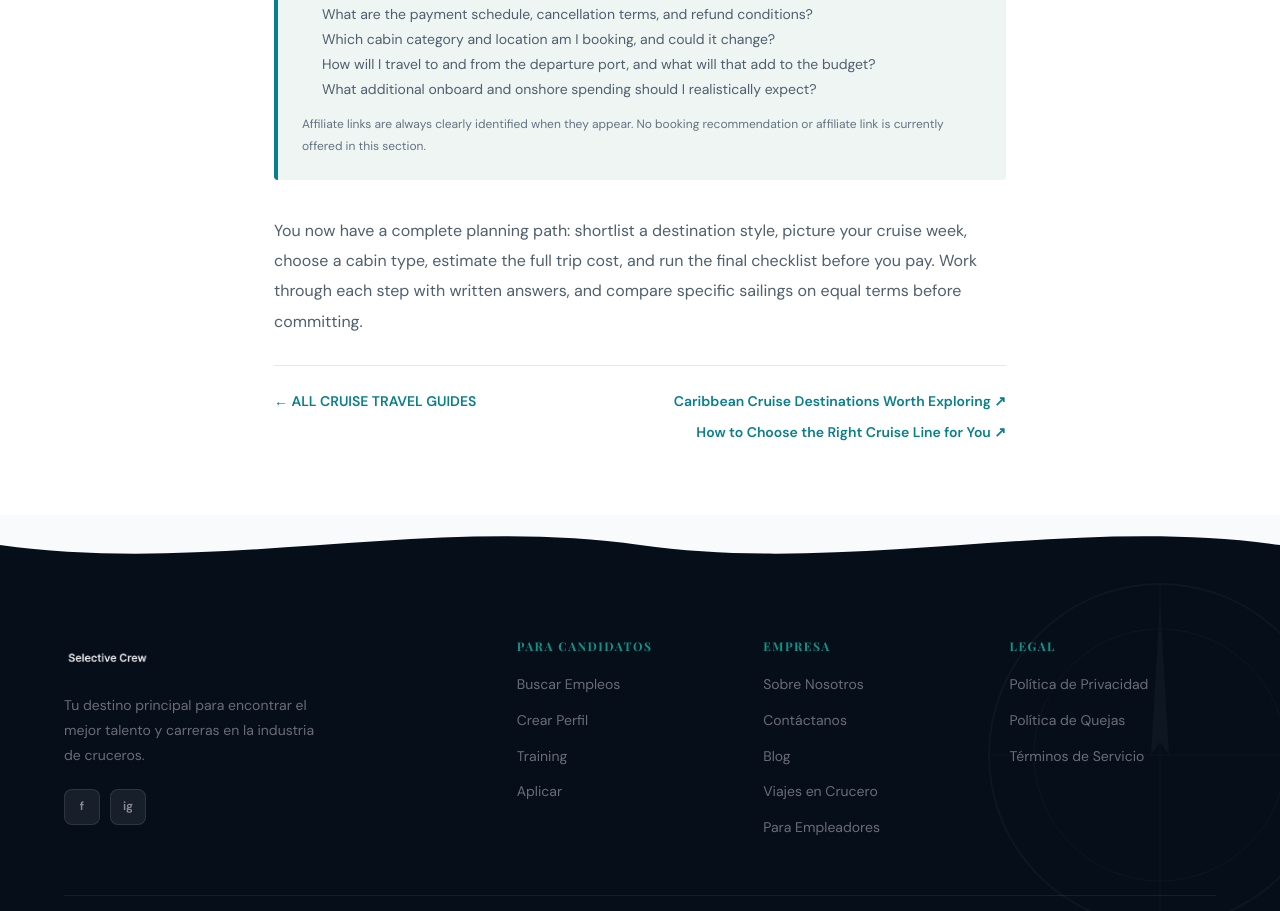
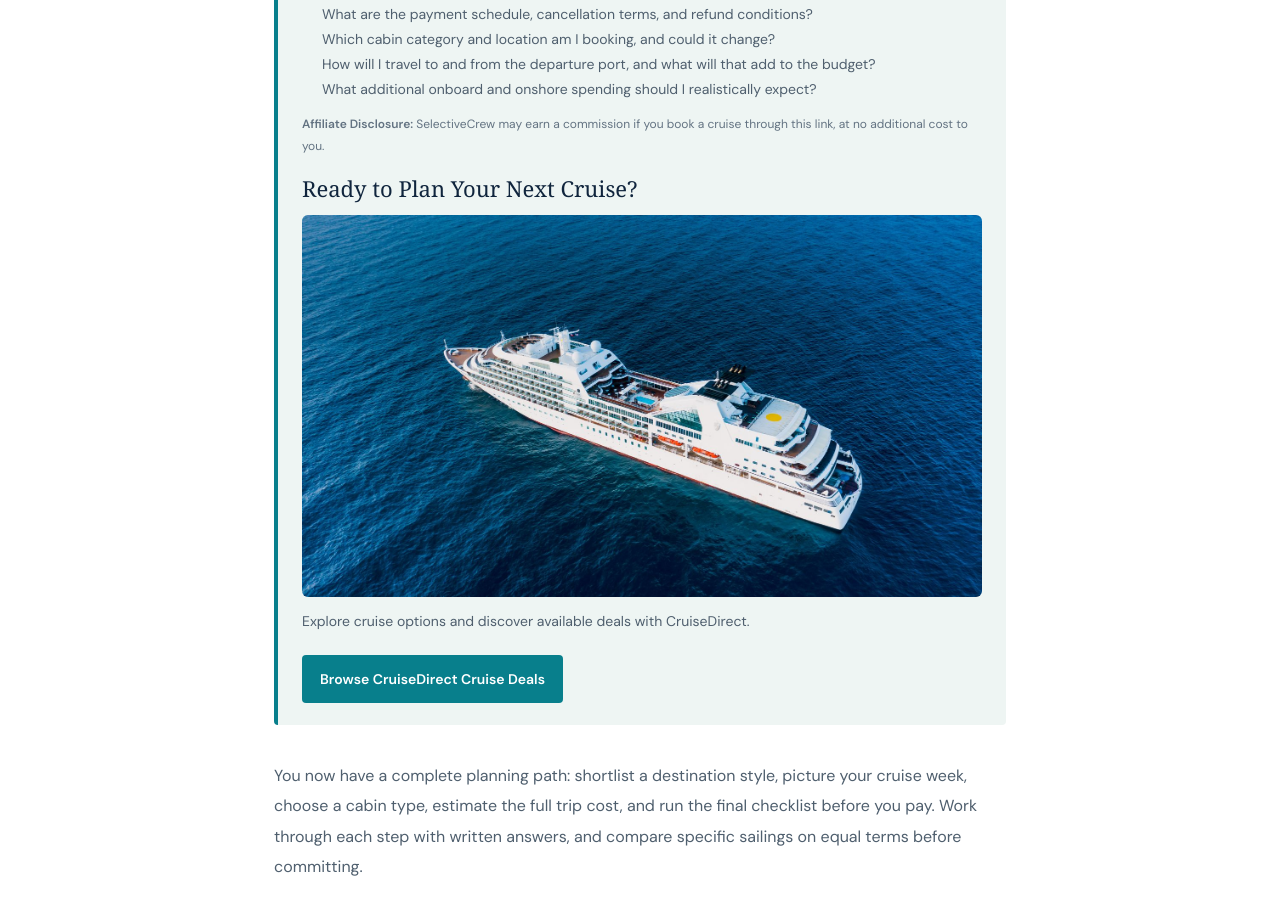
Before and after one commit to rpolojay/SelectiveCrew, a Next.js app: page /cruise-travel/first-time-cruise-guide in a window 1280 px wide. Shown: the part 7766-8677 px from the top of the page. Built offline with nearby package versions, Linux system fonts and the light colour scheme; a web font is replaced by a local one.

Commit message:
feat(cruise-travel): add CruiseDirect affiliate image promo

```diff
--- a/app/cruise-travel/[slug]/page.jsx
+++ b/app/cruise-travel/[slug]/page.jsx
@@ -315,7 +315,48 @@ export default async function CruiseTravelArticlePage({ params }) {
                 <li>How will I travel to and from the departure port, and what will that add to the budget?</li>
                 <li>What additional onboard and onshore spending should I realistically expect?</li>
               </ul>
-              <p style={{ color: '#637382', fontSize: 12, lineHeight: 1.8, margin: 0 }}>Affiliate links are always clearly identified when they appear. No booking recommendation or affiliate link is currently offered in this section.</p>
+              <p style={{ color: '#637382', fontSize: 12, lineHeight: 1.8, margin: '0 0 16px' }}>
+                <strong>Affiliate Disclosure:</strong> SelectiveCrew may earn a commission if you book a cruise through this link, at no additional cost to you.
+              </p>
+              <div style={{ margin: '0 0 20px' }}>
+                <h3 style={{ fontFamily: 'Georgia, serif', fontSize: 22, fontWeight: 500, lineHeight: 1.35, margin: '0 0 12px' }}>
+                  Ready to Plan Your Next Cruise?
+                </h3>
+                <a
+                  href="https://www.kqzyfj.com/click-101909216-15734200"
+                  target="_blank"
+                  rel="sponsored nofollow noopener noreferrer"
+                  aria-label="Explore CruiseDirect cruise deals"
+                  style={{ display: 'block', marginBottom: 12 }}
+                >
+                  <img
+                    src="/images/cruise-travel/cruise-line-ship-aerial.jpg"
+                    alt="Aerial view of a cruise ship sailing at sea"
+                    loading="lazy"
+                    style={{ display: 'block', width: '100%', height: 'auto', borderRadius: 6 }}
+                  />
+                </a>
+                <p style={{ color: '#4f5f6e', fontSize: 14, lineHeight: 1.8, margin: '0 0 14px' }}>
+                  Explore cruise options and discover available deals with CruiseDirect.
+                </p>
+              </div>
+              <a
+                href="https://www.kqzyfj.com/click-101909216-15734200"
+                target="_blank"
+                rel="sponsored nofollow noopener noreferrer"
+                style={{
+                  display: 'inline-block',
+                  background: '#087f8c',
+                  color: '#fff',
+                  borderRadius: 4,
+                  padding: '13px 18px',
+                  textDecoration: 'none',
+                  fontSize: 14,
+                  fontWeight: 800,
+                }}
+              >
+                Browse CruiseDirect Cruise Deals
+              </a>
             </>
           ) : (
             <>
```
